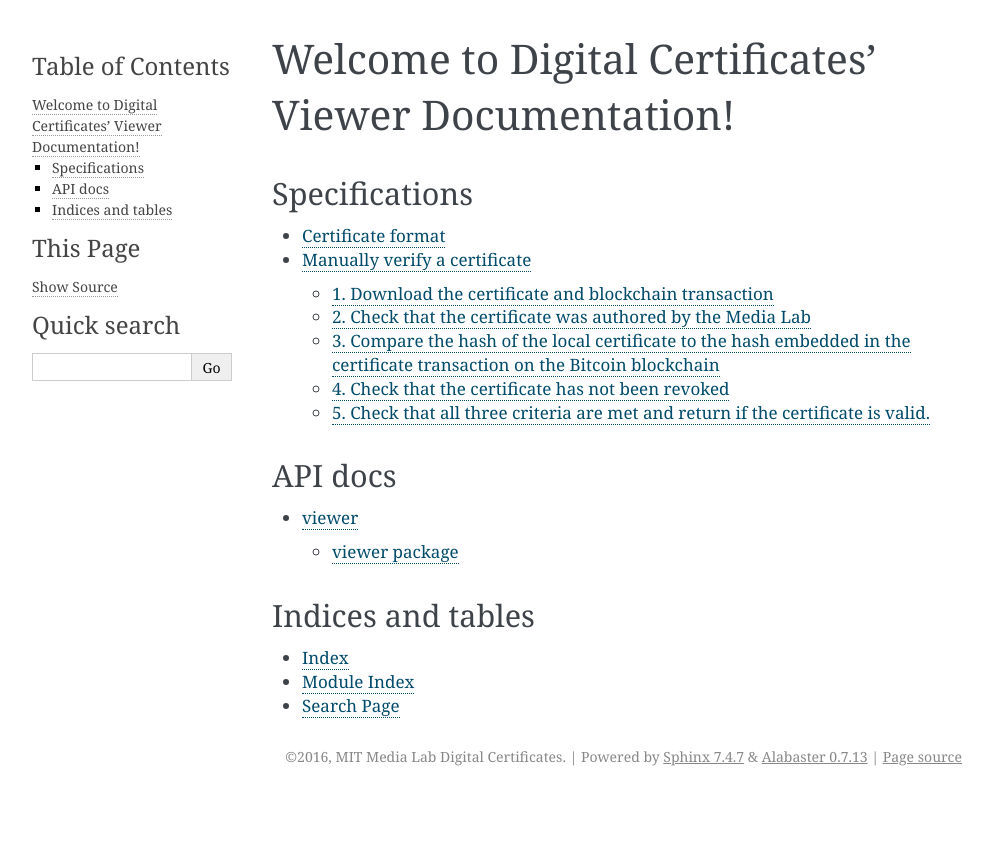
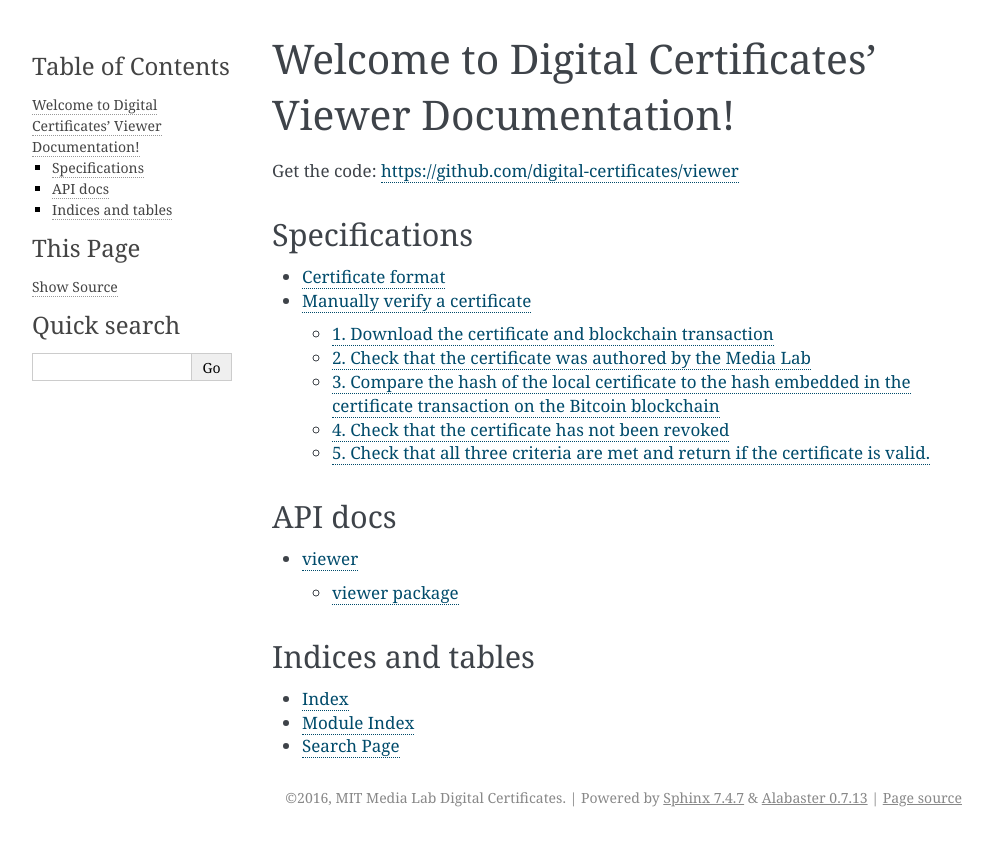
Before and after one commit to blockchain-certificates/cert-viewer, a Sphinx documentation site: the page built from docs/index.rst, in a window 1280 px wide. Shown: the top 846 px of the page, without its empty margins (148-1141 px from the left). Built offline with Sphinx 7.4.7, drawn with Linux system fonts in a browser that asks for light colours; formulas are drawn with MathJax 3.

Commit message:
Update index.rst

```diff
--- a/docs/index.rst
+++ b/docs/index.rst
@@ -5,6 +5,8 @@
 
 Welcome to Digital Certificates' Viewer Documentation!
 ======================================================
+
+Get the code: https://github.com/digital-certificates/viewer
 
 Specifications
 --------------
```
